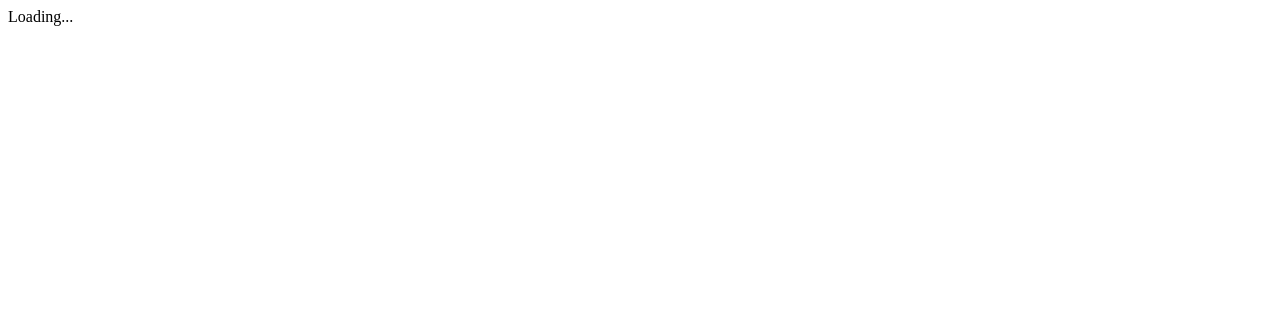
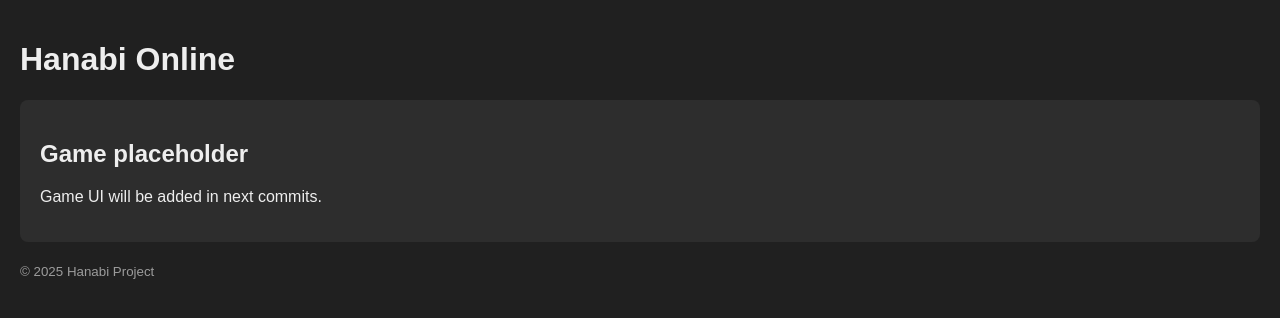
Before and after one commit to noirka/Hanabi-game, a React (Vite) app in the folder hanabi-online/frontend/: page / in a window 1280 px wide. Shown: the top 318 px of the page. Built offline with nearby package versions, Linux system fonts and the light colour scheme.

Commit message:
feat: add minimal App skeleton with header and placeholder sections

```diff
--- a/hanabi-online/frontend/src/App.css
+++ b/hanabi-online/frontend/src/App.css
@@ -1 +1,26 @@
-/* Empty for now */
+body {
+  background: #202020;
+  color: #eee;
+  margin: 0;
+  padding: 0;
+  font-family: Arial, sans-serif;
+}
+
+.app {
+  padding: 20px;
+}
+
+.header {
+  margin-bottom: 20px;
+}
+
+.section {
+  background: #2d2d2d;
+  padding: 20px;
+  border-radius: 8px;
+}
+
+.footer {
+  margin-top: 20px;
+  opacity: 0.6;
+}
--- a/hanabi-online/frontend/src/App.tsx
+++ b/hanabi-online/frontend/src/App.tsx
@@ -1,3 +1,22 @@
+import "./App.css"
+
 export default function App() {
-  return <div>Loading...</div>
+  return (
+    <div className="app">
+      <header className="header">
+        <h1>Hanabi Online</h1>
+      </header>
+
+      <main className="main">
+        <section className="section">
+          <h2>Game placeholder</h2>
+          <p>Game UI will be added in next commits.</p>
+        </section>
+      </main>
+
+      <footer className="footer">
+        <small>© 2025 Hanabi Project</small>
+      </footer>
+    </div>
+  );
 }
```
